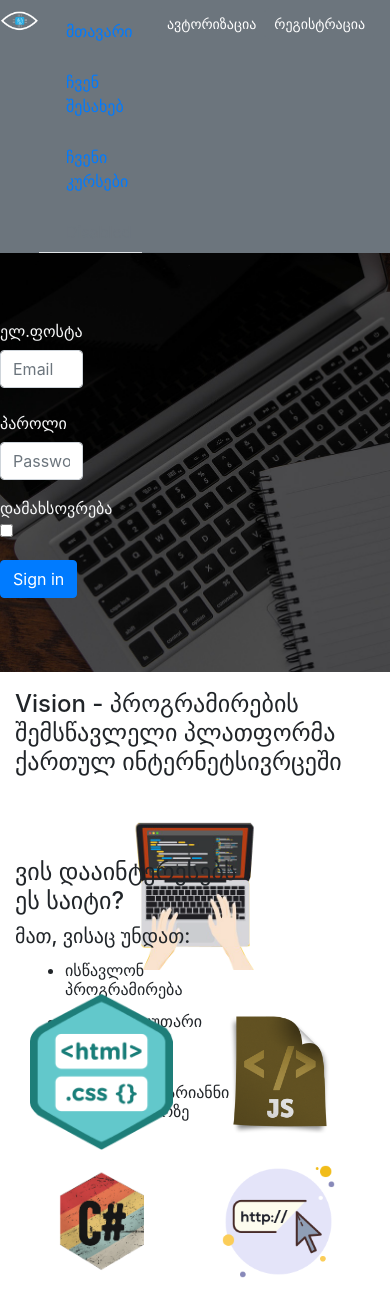
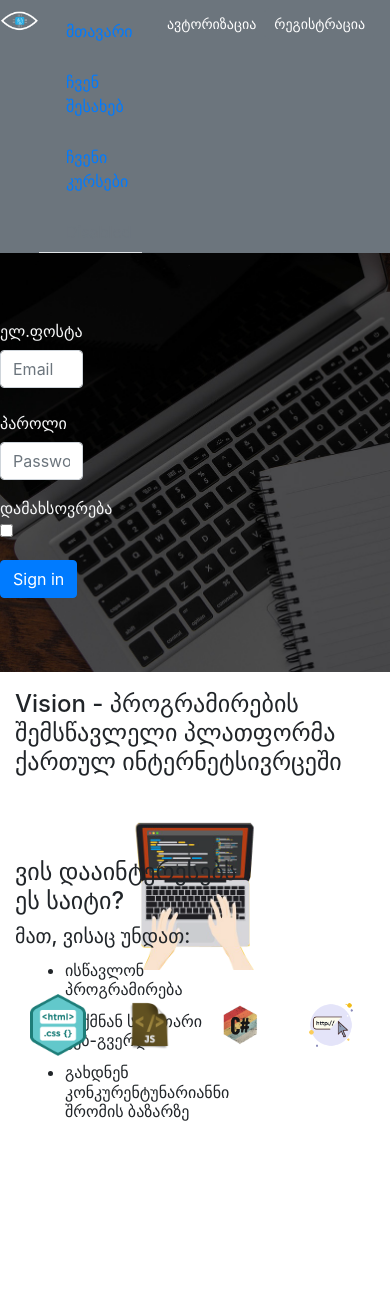
Before and after one commit to Kavtar/vision, a plain HTML site: page registration.html in a window 390 px wide. After the commit the page ends 1137 px from the top, so only its background shows below. Drawn offline with nearby package versions, Linux system fonts and the light colour scheme.

Commit message:
refined about us block

```diff
--- a/css/style.css
+++ b/css/style.css
@@ -79,11 +79,11 @@ section::before {
 	height: 5%;
 }
 
-@media (max-width: 600px) {
-	.course-img {
-		width: 48%;
-		height: 10%;
+@media (max-width: 768px) {
+	.computer-pic {
+		display: none;
 	}
+}
 
 main .smiley {
 	display: block;
```
Also changed, not shown: index.html (+1 -1 lines).
